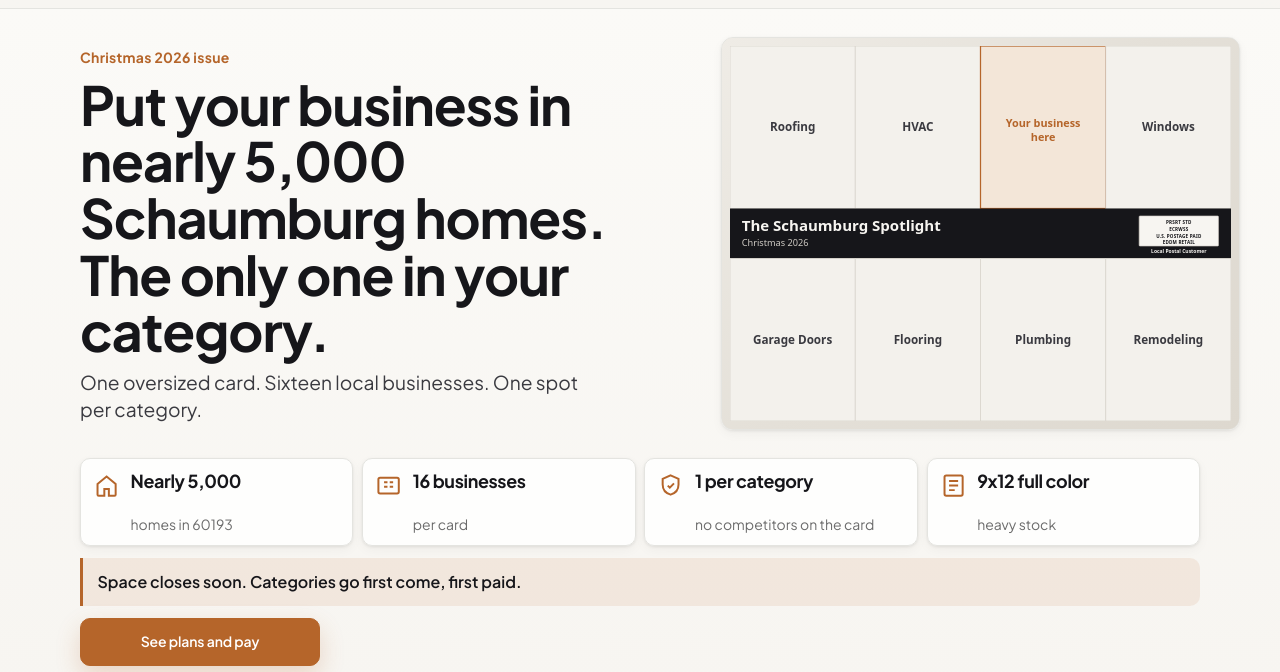
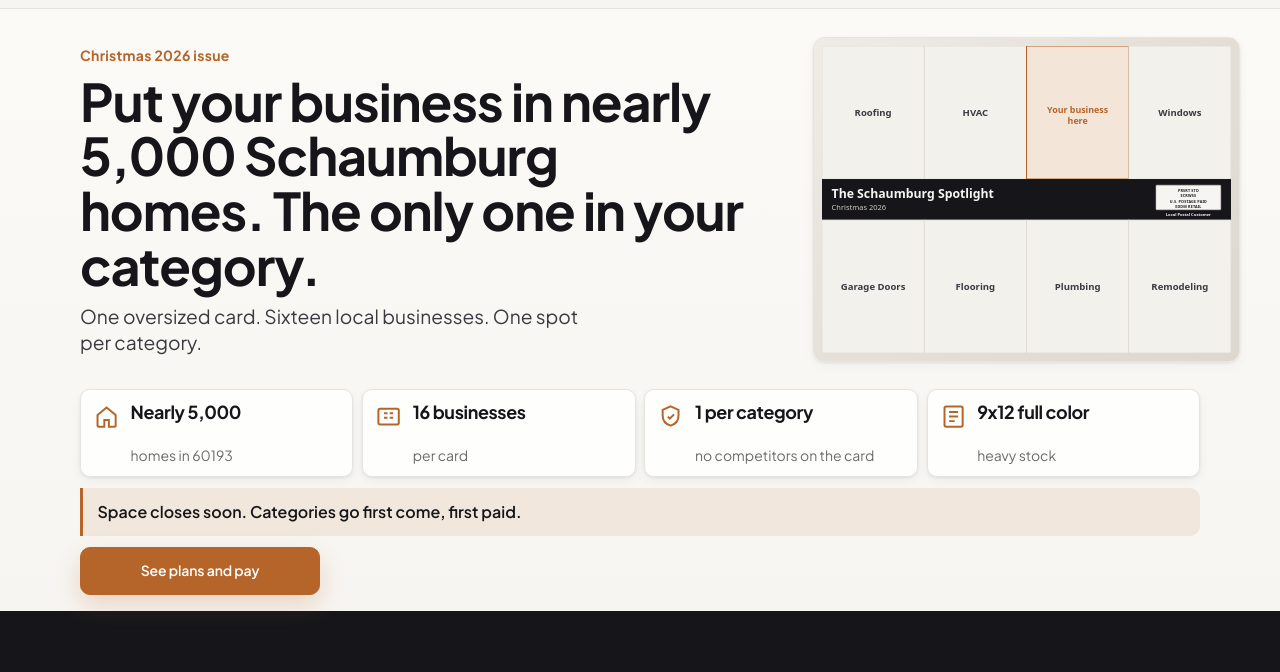
Before and after one commit to arunraj99/doorstep-press, a plain HTML site: page schaumburg/index.html in a window 1280 px wide. Shown: the part 61-733 px from the top of the page. Drawn offline with Linux system fonts and the light colour scheme.

Commit message:
Widen hero copy column so the headline wraps to 3-4 lines.
Co-authored-by: Cursor <cursoragent@cursor.com>

```diff
--- a/css/styles.css
+++ b/css/styles.css
@@ -44,8 +44,8 @@
   /* Stellogics-aligned type scale (stepped up for this landing page) */
   --text-body: 16px;
   --text-small: 14px;
-  /* ~36px phone → ~54px desktop */
-  --text-h1: clamp(2.25rem, 1.55rem + 2.4vw, 3.375rem);
+  /* ~36px phone → ~52px desktop */
+  --text-h1: clamp(2.25rem, 1.6rem + 2.2vw, 3.25rem);
   --text-h2: clamp(1.85rem, 4.2vw, 2.55rem);
   --text-h3: clamp(1.15rem, 2vw, 1.4rem);
   --text-lead: clamp(1.05rem, 2vw, 1.2rem);
@@ -480,14 +480,14 @@ button:focus-visible {
   }
 
   .hero-stack {
-    grid-template-columns: minmax(0, 1.05fr) minmax(0, 0.95fr);
+    grid-template-columns: minmax(0, 1.22fr) minmax(0, 0.78fr);
     grid-template-areas:
       "copy visual"
       "facts facts"
       "urgency urgency"
       "jump jump";
-    column-gap: 1.75rem;
-    row-gap: 0.75rem;
+    column-gap: 1.5rem;
+    row-gap: 0.7rem;
     align-items: center;
   }
 
```
